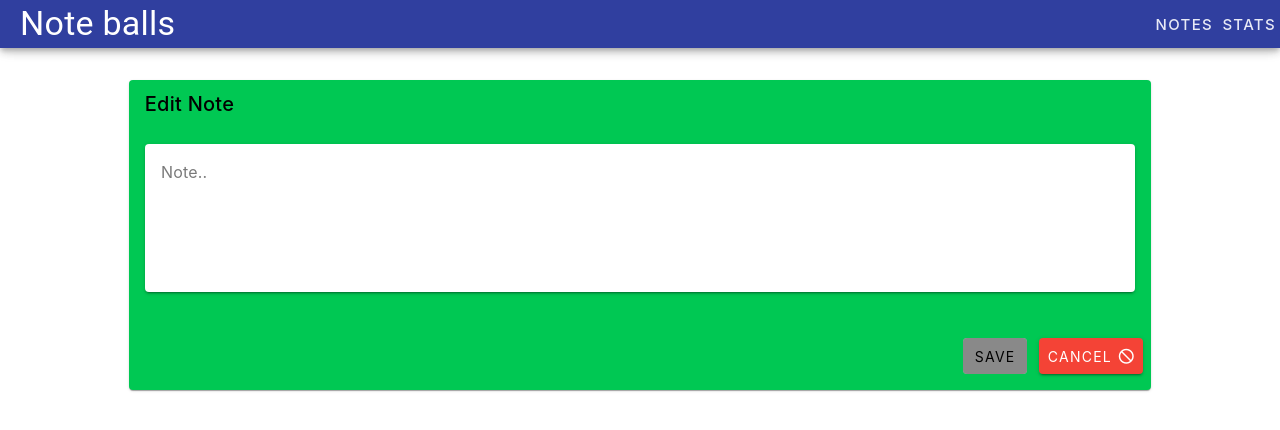
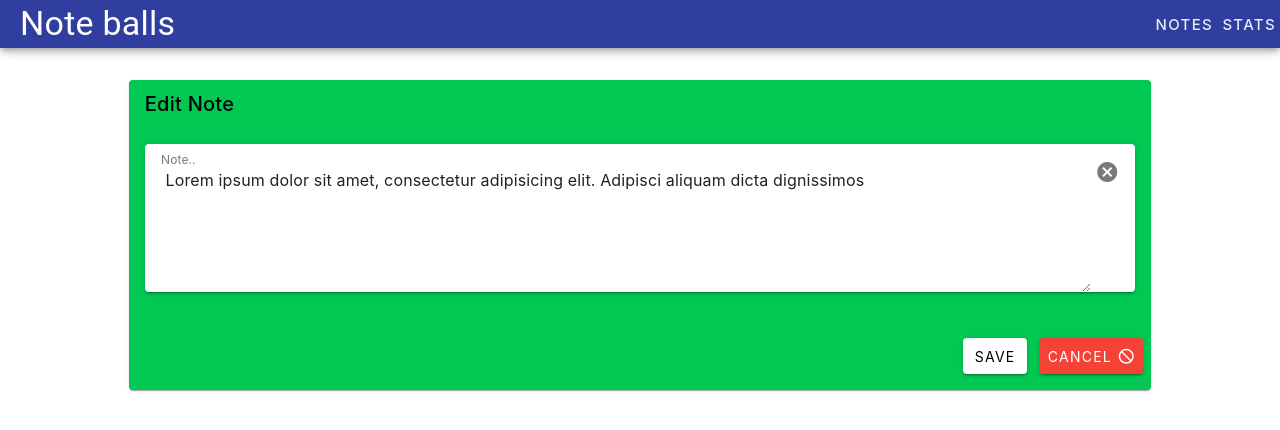
Before and after one commit to SiddMarathe/vue-composition-api-noteballs, a Vue app: page /notes/edit/id1 in a window 1280 px wide. Shown: the top 430 px of the page. Built offline with nearby package versions, Linux system fonts and the light colour scheme.

Commit message:
update note

```diff
--- a/src/components/notes/AddEditNote.vue
+++ b/src/components/notes/AddEditNote.vue
@@ -13,6 +13,7 @@
             type="text"
             ref="addEditNoteRef"
             @input="handleInputChange"
+            @click:clear="handleInputChange"
           ></v-textarea>
         </v-col>
       </v-row>
@@ -38,7 +39,7 @@ const props = defineProps({
   },
   noteText: {
     type: String,
-    required: true
+    required: false
   },
   label: {
     type: String,
--- a/src/store/notesStore.js
+++ b/src/store/notesStore.js
@@ -29,11 +29,20 @@ export const useNoteStore = defineStore('notesStore', {
         content: content
       }
       this.notes.unshift(note)
+    },
+    updateNote(id, content) {
+      let index = this.notes.findIndex((note) => note.id === id)
+      this.notes[index].content = content
     }
   },
   getters: {
     getNoteContent: (state) => {
-      return state.notes[0].content
+      return (id) => {
+        let note = state.notes.filter((note) => {
+          return note.id === id
+        })
+        return note[0].content
+      }
     }
   }
 })
--- a/src/views/EditNote.vue
+++ b/src/views/EditNote.vue
@@ -4,13 +4,19 @@
       bg-color="bg-green-accent-4"
       place-holder="Note.."
       label="Edit Note"
-      v-model="noteStore.newNote"
-      note-text=""
+      v-model="noteContent"
+      :note-text="noteContent"
     >
       <template #actions>
         <v-card-actions>
           <v-spacer></v-spacer>
-          <v-btn :disabled="!noteStore.newNote" class="mb-2 ml-1" color="white" variant="elevated">
+          <v-btn
+            :disabled="!noteContent"
+            @click="handleSaveClicked()"
+            class="mb-2 ml-1"
+            color="white"
+            variant="elevated"
+          >
             Save
           </v-btn>
           <v-btn text class="mb-2 ml-1 bg-red" @click="$router.back()" variant="elevated">
@@ -25,7 +31,18 @@
 <script setup>
 import AddEditNote from '@/components/notes/AddEditNote.vue'
 import { useNoteStore } from '@/store/notesStore.js'
+import { useRoute } from 'vue-router'
+import router from '@/router/index.js'
+import { ref } from 'vue'
 
-const noteStore = useNoteStore()
-console.log(noteStore.getNoteContent)
+const storeNotes = useNoteStore()
+
+const route = useRoute()
+const noteContent = ref('')
+noteContent.value = storeNotes.getNoteContent(route.params.id)
+
+function handleSaveClicked() {
+  storeNotes.updateNote(route.params.id, noteContent.value)
+  router.back()
+}
 </script>
```
